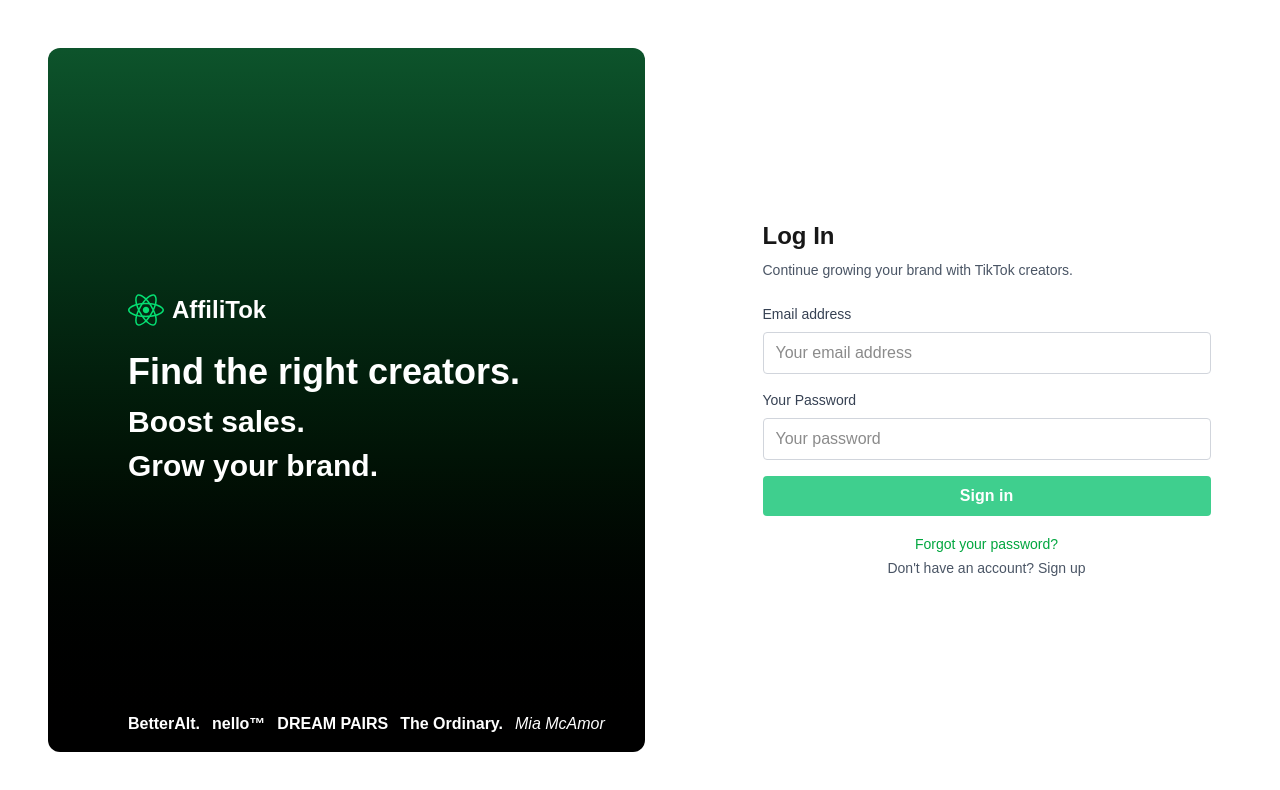
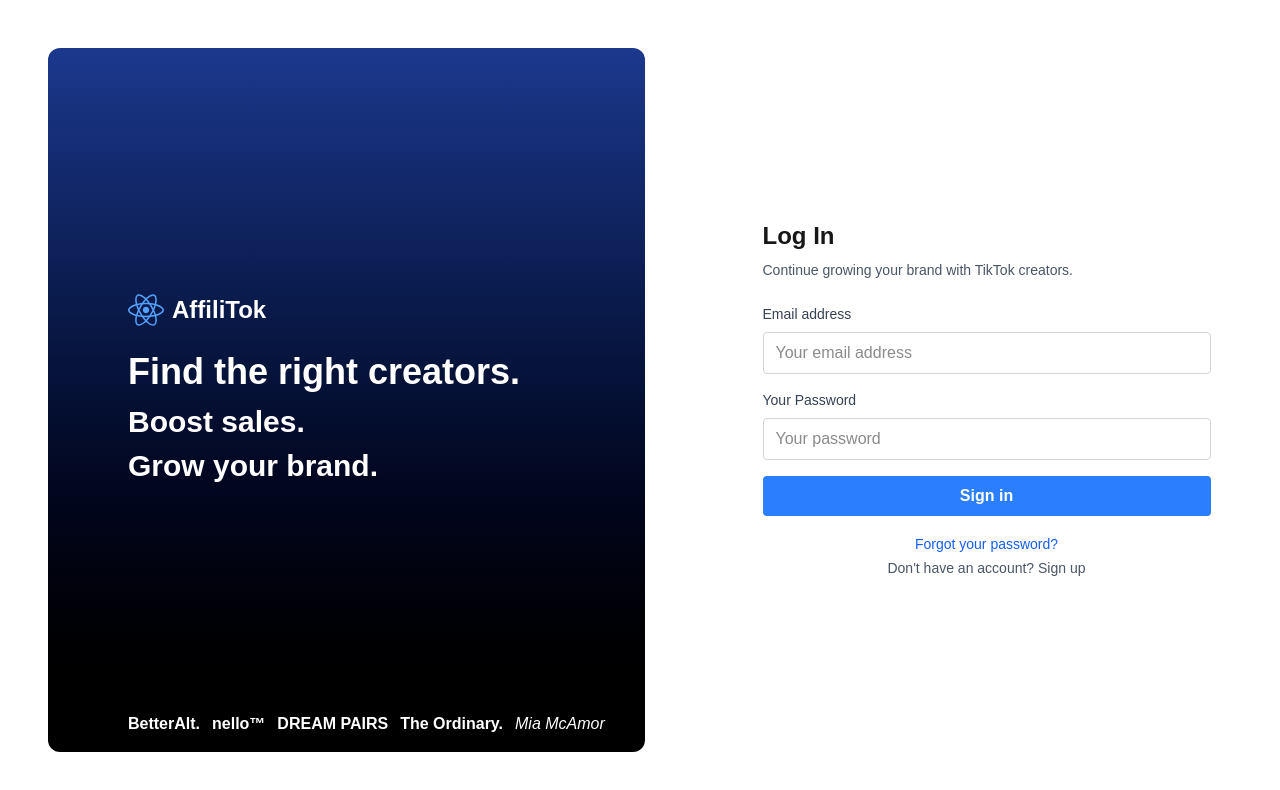
Before and after one commit to TayyabFT/NewFreelancingWeb, a Next.js app: page /login in a window 1280 px wide. Shown: the top 790 px of the page. Built offline with nearby package versions, Linux system fonts and the light colour scheme.

Commit message:
set coloring

```diff
--- a/src/app/login/page.jsx
+++ b/src/app/login/page.jsx
@@ -25,9 +25,9 @@
   return (
     <div className="min-h-screen flex flex-col md:flex-row">
       {/* Left side */}
-      <div className="md:w-1/2 w-full bg-gradient-to-b from-green-900 to-black text-white flex flex-col justify-center items-start px-6 md:px-20 py-12 md:m-12 rounded-none md:rounded-xl relative">
+      <div className="md:w-1/2 w-full bg-gradient-to-b from-blue-900 to-black text-white flex flex-col justify-center items-start px-6 md:px-20 py-12 md:m-12 rounded-none md:rounded-xl relative">
         <div className="flex items-center mb-6">
-          <FaReact className="text-4xl mr-2 text-green-400" />
+          <FaReact className="text-4xl mr-2 text-blue-400" />
           <span className="text-2xl font-bold">AffiliTok</span>
         </div>
         <h1 className="text-3xl md:text-4xl font-bold mb-3">
@@ -69,7 +69,7 @@
                 value={email}
                 onChange={(e) => setEmail(e.target.value)}
                 placeholder="Your email address"
-                className="w-full border border-gray-300 rounded px-3 py-2 focus:outline-none focus:ring-2 focus:ring-green-500"
+                className="w-full border border-gray-300 rounded px-3 py-2 focus:outline-none focus:ring-2 focus:ring-blue-500"
                 suppressHydrationWarning
               />
             </div>
@@ -82,19 +82,19 @@
                 value={password}
                 onChange={(e) => setPassword(e.target.value)}
                 placeholder="Your password"
-                className="w-full border border-gray-300 rounded px-3 py-2 focus:outline-none focus:ring-2 focus:ring-green-500"
+                className="w-full border border-gray-300 rounded px-3 py-2 focus:outline-none focus:ring-2 focus:ring-blue-500"
                 suppressHydrationWarning
               />
             </div>
             <button
               type="submit"
-              className="w-full bg-[#3fcf8e] hover:bg-[#34b27b] text-white font-semibold py-2 rounded"
+              className="w-full bg-blue-500 hover:bg-blue-800 text-white font-semibold py-2 rounded"
             >
               Sign in
             </button>
           </form>
           <div className="text-center mt-4">
-            <a href="#" className="text-sm text-green-600 hover:underline">
+            <a href="#" className="text-sm text-blue-600 hover:underline">
               Forgot your password?
             </a>
             <br />
--- a/src/app/signup/page.jsx
+++ b/src/app/signup/page.jsx
@@ -27,9 +27,9 @@
   return (
     <div className="min-h-screen flex flex-col md:flex-row">
       {/* Left side */}
-      <div className="md:w-1/2 w-full bg-gradient-to-b from-green-900 to-black text-white flex flex-col justify-center items-start px-6 md:px-20 py-12 md:m-12 rounded-none md:rounded-xl relative">
+      <div className="md:w-1/2 w-full bg-gradient-to-b from-blue-900 to-black text-white flex flex-col justify-center items-start px-6 md:px-20 py-12 md:m-12 rounded-none md:rounded-xl relative">
         <div className="flex items-center mb-6">
-          <FaReact className="text-4xl mr-2 text-green-400" />
+          <FaReact className="text-4xl mr-2 text-blue-400" />
           <span className="text-2xl font-bold">AffiliTok</span>
         </div>
         <h1 className="text-3xl md:text-4xl font-bold mb-3">
@@ -66,7 +66,7 @@
                 type="text"
                 placeholder="Your Full Name"
                 value={FullName}
-                className="w-full border border-gray-300 rounded px-3 py-2 focus:outline-none focus:ring-2 focus:ring-green-500"
+                className="w-full border border-gray-300 rounded px-3 py-2 focus:outline-none focus:ring-2 focus:ring-blue-500"
                 onChange={(e) => setFullName(e.target.value)}
               />
             </div>
@@ -77,7 +77,7 @@
               <input
                 type="email"
                 placeholder="Your email address"
-                className="w-full border border-gray-300 rounded px-3 py-2 focus:outline-none focus:ring-2 focus:ring-green-500"
+                className="w-full border border-gray-300 rounded px-3 py-2 focus:outline-none focus:ring-2 focus:ring-blue-500"
                 value={email}
                 onChange={(e) => setEmail(e.target.value)}
               />
@@ -89,14 +89,14 @@
               <input
                 type="password"
                 placeholder="Your password"
-                className="w-full border border-gray-300 rounded px-3 py-2 focus:outline-none focus:ring-2 focus:ring-green-500"
+                className="w-full border border-gray-300 rounded px-3 py-2 focus:outline-none focus:ring-2 focus:ring-blue-500"
                 value={password}
                 onChange={(e) => setPassword(e.target.value)}
               />
             </div>
             <button
               type="submit"
-              className="w-full bg-[#3fcf8e] hover:bg-[#34b27b] text-white font-semibold py-2 rounded"
+              className="w-full bg-blue-500 hover:bg-blue-800 text-white font-semibold py-2 rounded"
             >
               Sign up
             </button>
```
